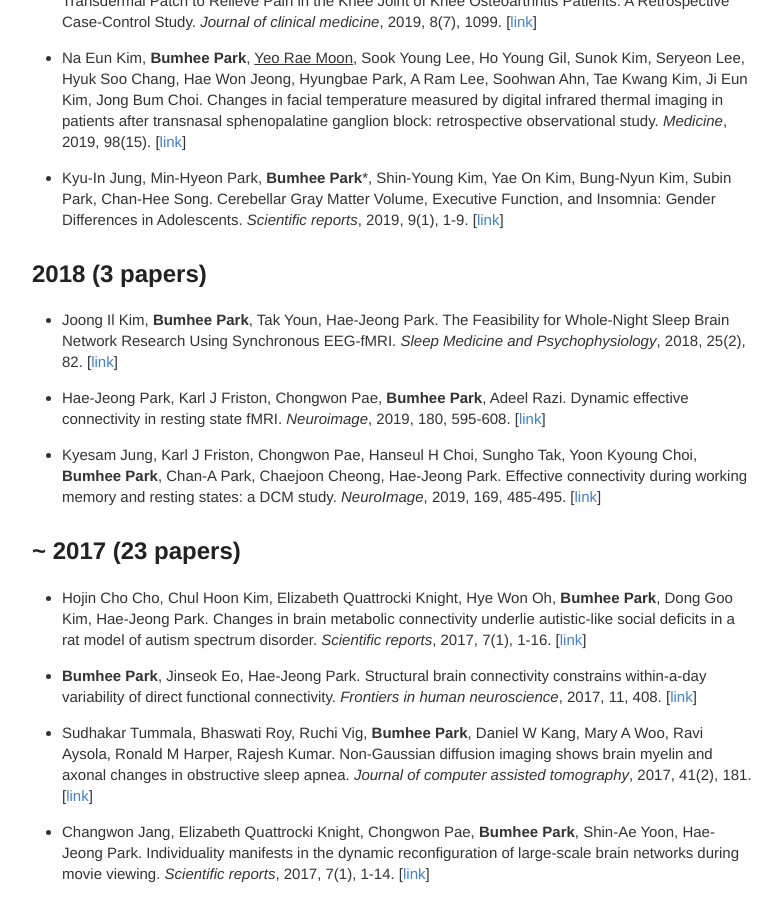
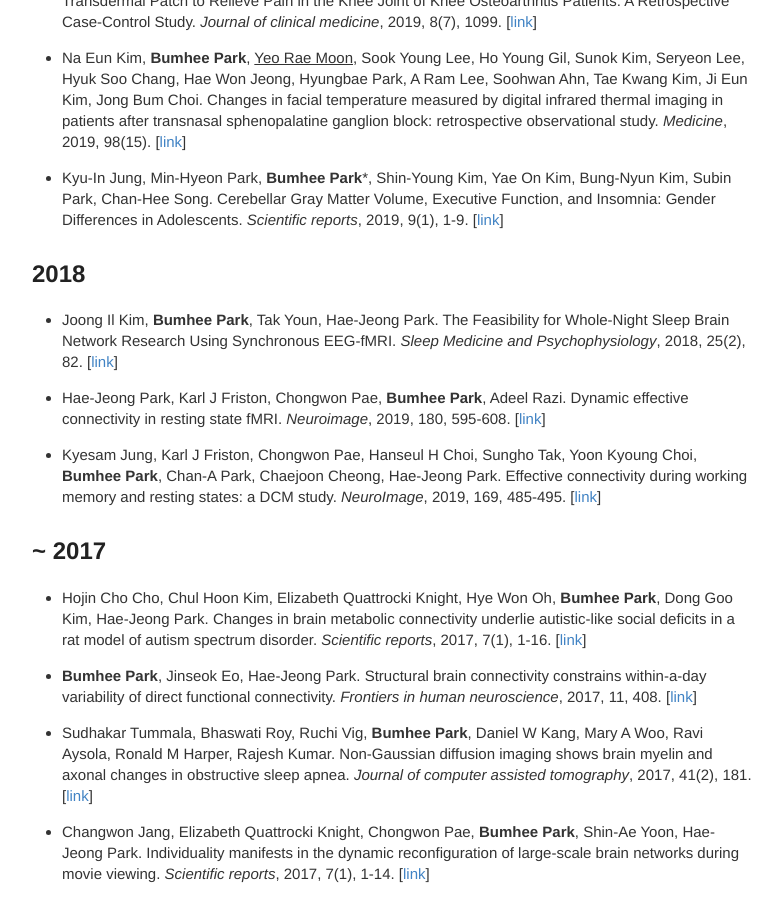
Before and after one commit to neurostat-lab/neurostat-lab.github.io, a Jekyll site: the page built from publication.md, in a window 1280 px wide and 900 px high, scrolled down 3355 px. Shown: the whole window, without its empty margins (248-1026 px from the left). Built offline with Jekyll 4.4.1, drawn with Linux system fonts in a browser that asks for light colours; some of the changed text lies outside the part shown.

Commit message:
Update publication.md

```diff
--- a/publication.md
+++ b/publication.md
@@ -5,7 +5,7 @@ is_contact: true
 
 <center> Denoted for lab members (<U>underline</U>) only: <sup>†</sup>: co-first author, <sup>*</sup>: corresponding author  </center>
 
-## 2020 (26 papers)
+## 2020
 * Dongyun Lee, Jaehyeong Cho, Seng Chan, You, Rae Woong Park, Chungsoo Kim, <U>Eunyoung Lee</U>, **Bumhee Park**<sup>*</sup>, Sang-Joon Son. Risk of mortality in elderly COVID-19 patients with mental health disorders: a nationwide retrospective study in South Korea. _American Journal of Geriatric Psychiatry_, 2020, Dec;28(12):1308-1316. \[[link](https://www.sciencedirect.com/science/article/pii/S106474812030498X?via%3Dihub)\]
 
 * Ja Young Jeon, Soo Jung Kim, Kyoung Hwa Ha, <U>Ji Hyun Park</U>, **Bumhee Park**, Chang-Kwon Oh, Seung Jin Han. Trends in the effects of pre-transplant diabetes on mortality and cardiovascular events after kidney transplantation. _J Diabetes Investig_, 2020, _Accepted_. \[[link](https://onlinelibrary.wiley.com/doi/10.1111/jdi.13397)\]
@@ -60,7 +60,7 @@ prediction of malignant cerebral edema in ischemic stroke: an observational stud
 * Jimi Huh, **Bumhee Park**, <U>Heirim Lee</U>, Young-Sil An, Yongsik Jung, Ji Young Kim, Doo Kyoung Kang, Kyung Won Kim, Tae Hee Kim. Prognostic Value of Skeletal Muscle Depletion Measured on Computed Tomography for Overall Survival in Patients with Non-Metastatic Breast Cancer. _Journal of Breast Cancer_, 2020, 23(1), 80-92. \[[link](https://www.ejbc.kr/search.php?where=aview&id=10.4048/jbc.2020.23.e8&code=0096JBC&vmode=FULL)\]
 
 
-## 2019 (9 papers)
+## 2019
 * Choong-Kyun Noh, In Sung Kim, Gil Ho Lee, Jin Woong Park, <U>Eunyoung Lee</U>, **Bumhee Park**, Hye Jeon Hong, Sun Gyo Lim, Sung Jae Shin, Jin Hong Kim, Kee Myung Lee. Comparison of Effectiveness between Abdominal Vibration Stimulation and Walking Exercise for Bowel Cleansing before Therapeutic Colonoscopy. _Gut and Liver_, 2019 \[[link](http://www.gutnliver.org/journal/view.html?doi=10.5009%2Fgnl19999&utm_source=TrendMD&utm_medium=cpc&utm_campaign=Gut_And_Liver_TrendMD_0)\]
 
 * Ho Young Gil, Sook Young Lee, Sang Kee Min, Ji Eun Kim, Hye Seon Lee, Hae Won Jeong, **Bumhee Park**, <U>Jinhee Choung</U>, Jong Bum Choi. The effect of additional transforaminal epidural blocks on percutaneous epidural neuroplasty with a wire-type catheter A retrospective observational study. _Medicine_, 2019, 98(50), e18223 \[[link](https://cdn.journals.lww.com/md-journal/Fulltext/2019/12130/The_effect_of_additional_transforaminal_epidural.26.aspx)\]
@@ -80,7 +80,7 @@ prediction of malignant cerebral edema in ischemic stroke: an observational stud
 * Kyu-In Jung, Min-Hyeon Park, **Bumhee Park**<sup>*</sup>, Shin-Young Kim, Yae On Kim, Bung-Nyun Kim, Subin Park, Chan-Hee Song. Cerebellar Gray Matter Volume, Executive Function, and Insomnia: Gender Differences in Adolescents. _Scientific reports_, 2019, 9(1), 1-9. \[[link](https://www.nature.com/articles/s41598-018-37154-w)\]
 
 
-## 2018 (3 papers)
+## 2018
 * Joong Il Kim, **Bumhee Park**, Tak Youn, Hae-Jeong Park. The Feasibility for Whole-Night Sleep Brain Network Research Using Synchronous EEG-fMRI. _Sleep Medicine and Psychophysiology_, 2018, 25(2), 82. \[[link](https://www.koreamed.org/article/0101SMP/2018.25.2.82)\]
 
 * Hae-Jeong Park, Karl J Friston, Chongwon Pae, **Bumhee Park**, Adeel Razi. Dynamic effective connectivity in resting state fMRI. _Neuroimage_, 2019, 180, 595-608. \[[link](https://www.sciencedirect.com/science/article/pii/S1053811917309606)\]
@@ -88,7 +88,7 @@ prediction of malignant cerebral edema in ischemic stroke: an observational stud
 * Kyesam Jung, Karl J Friston, Chongwon Pae, Hanseul H Choi, Sungho Tak, Yoon Kyoung Choi, **Bumhee Park**, Chan-A Park, Chaejoon Cheong, Hae-Jeong Park. Effective connectivity during working memory and resting states: a DCM study. _NeuroImage_, 2019, 169, 485-495. \[[link](https://www.sciencedirect.com/science/article/abs/pii/S1053811917310911)\]
 
 
-## &#126; 2017 (23 papers)
+## &#126; 2017
 
 * Hojin Cho Cho, Chul Hoon Kim, Elizabeth Quattrocki Knight, Hye Won Oh, **Bumhee Park**, Dong Goo Kim, Hae-Jeong Park. Changes in brain metabolic connectivity underlie autistic-like social deficits in a rat model of autism spectrum disorder. _Scientific reports_, 2017, 7(1), 1-16. \[[link](https://www.nature.com/articles/s41598-017-13642-3)\]
 
```
